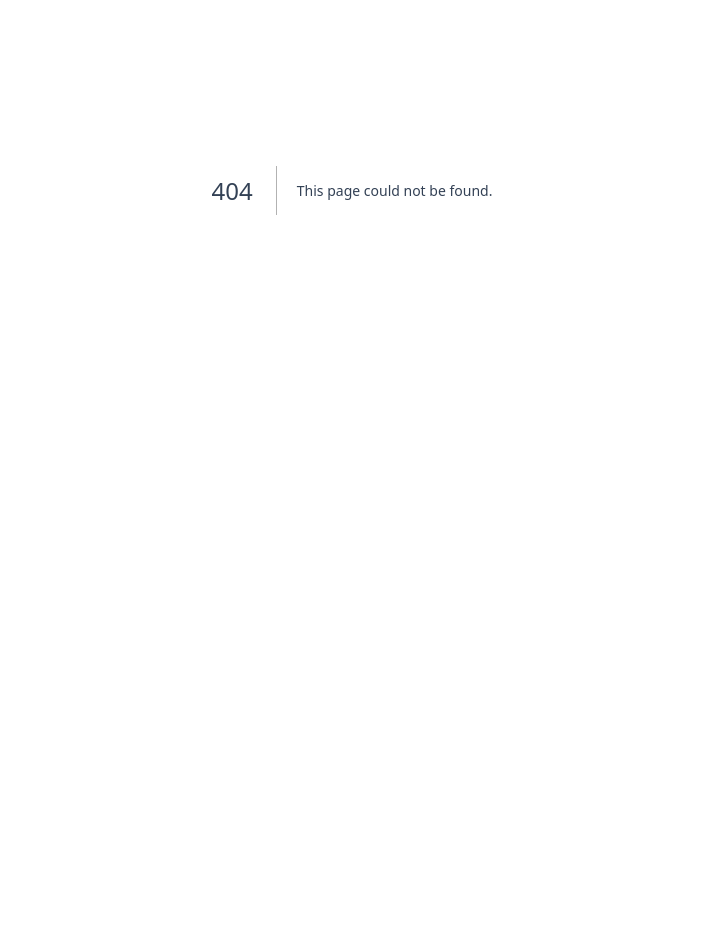
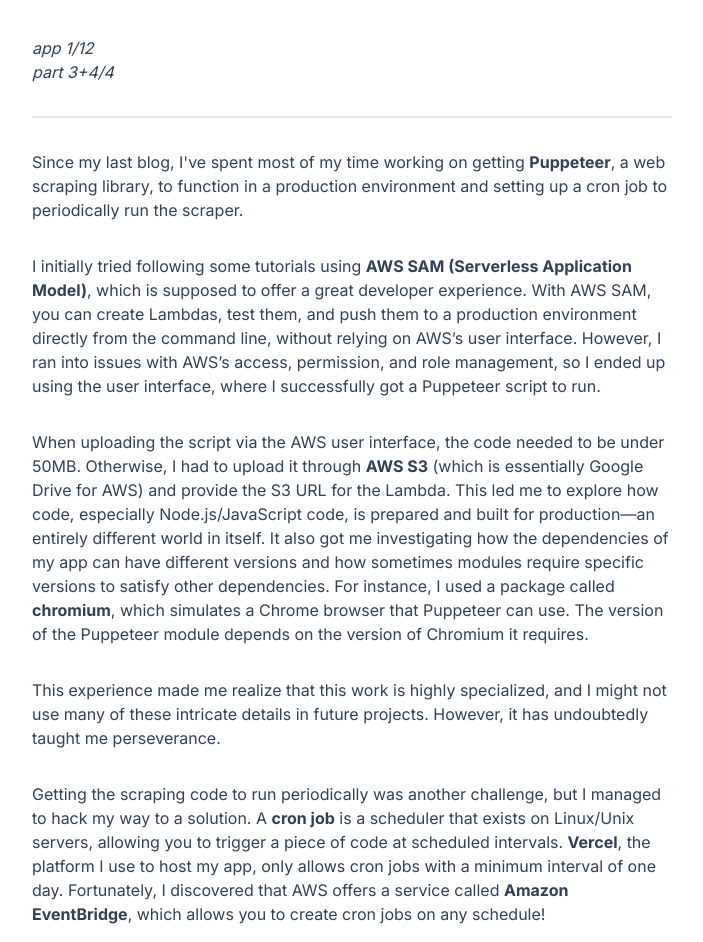
Before and after one commit to camadams/camthehuman, a Next.js app: page /blog/3 in a window 1280 px wide. Before the commit this address had no page. Shown: the part 210-1152 px from the top of the page, without its empty margins (288-991 px from the left). Before the commit the page ends 800 px from the top, so only its background shows below. Built offline with nearby package versions, Linux system fonts and the light colour scheme.

Commit message:
feature: added blog 3

```diff
--- /dev/null
+++ b/src/app/blog/3/page.tsx
@@ -0,0 +1,53 @@
+import NavBar from "@/app/navbar";
+import Footer from "../footer";
+import Image from "next/image";
+
+export default function Page() {
+  return (
+    <>
+      <NavBar />
+
+      <div className="max-w-2xl w-full mx-auto pb-16 px-4">
+        <h1 className="pt-20 font-semibold">BnbNotifier: Testing Production and Cron Job woes</h1>
+        <h3 className="py-8 italic border-b-2 ">
+          {" "}
+          app 1/12 <br /> part 3+4/4
+        </h3>
+        <div className="flex flex-col gap-8">
+          <div />
+          <p>
+            Since my last blog, I've spent most of my time working on getting <strong>Puppeteer</strong>, a web scraping library, to function in a
+            production environment and setting up a cron job to periodically run the scraper.
+          </p>
+          <p>
+            I initially tried following some tutorials using <strong>AWS SAM (Serverless Application Model)</strong>, which is supposed to offer a
+            great developer experience. With AWS SAM, you can create Lambdas, test them, and push them to a production environment directly from the
+            command line, without relying on AWS’s user interface. However, I ran into issues with AWS’s access, permission, and role management, so I
+            ended up using the user interface, where I successfully got a Puppeteer script to run.
+          </p>
+          <p>
+            When uploading the script via the AWS user interface, the code needed to be under 50MB. Otherwise, I had to upload it through{" "}
+            <strong>AWS S3</strong> (which is essentially Google Drive for AWS) and provide the S3 URL for the Lambda. This led me to explore how
+            code, especially Node.js/JavaScript code, is prepared and built for production—an entirely different world in itself. It also got me
+            investigating how the dependencies of my app can have different versions and how sometimes modules require specific versions to satisfy
+            other dependencies. For instance, I used a package called <strong>chromium</strong>, which simulates a Chrome browser that Puppeteer can
+            use. The version of the Puppeteer module depends on the version of Chromium it requires.
+          </p>
+          <p>
+            This experience made me realize that this work is highly specialized, and I might not use many of these intricate details in future
+            projects. However, it has undoubtedly taught me perseverance.
+          </p>
+          <p>
+            Getting the scraping code to run periodically was another challenge, but I managed to hack my way to a solution. A{" "}
+            <strong>cron job</strong> is a scheduler that exists on Linux/Unix servers, allowing you to trigger a piece of code at scheduled
+            intervals. <strong>Vercel</strong>, the platform I use to host my app, only allows cron jobs with a minimum interval of one day.
+            Fortunately, I discovered that AWS offers a service called <strong>Amazon EventBridge</strong>, which allows you to create cron jobs on
+            any schedule!
+          </p>
+        </div>
+
+        <Footer date="11 Aug 2024" />
+      </div>
+    </>
+  );
+}
--- a/src/app/blog/page.tsx
+++ b/src/app/blog/page.tsx
@@ -14,6 +14,9 @@
           <Link href={"/blog/2"} className="text-lg font-medium">
             App 1/12 Part 2/4 - BnbNotifier Authentication and Web Scraping
           </Link>{" "}
+          <Link href={"/blog/3"} className="text-lg font-medium">
+            App 1/12 Part 3+4/4 - BnbNotifier: Testing Production and Cron Job woes
+          </Link>{" "}
         </div>
       </div>
     </>
```
